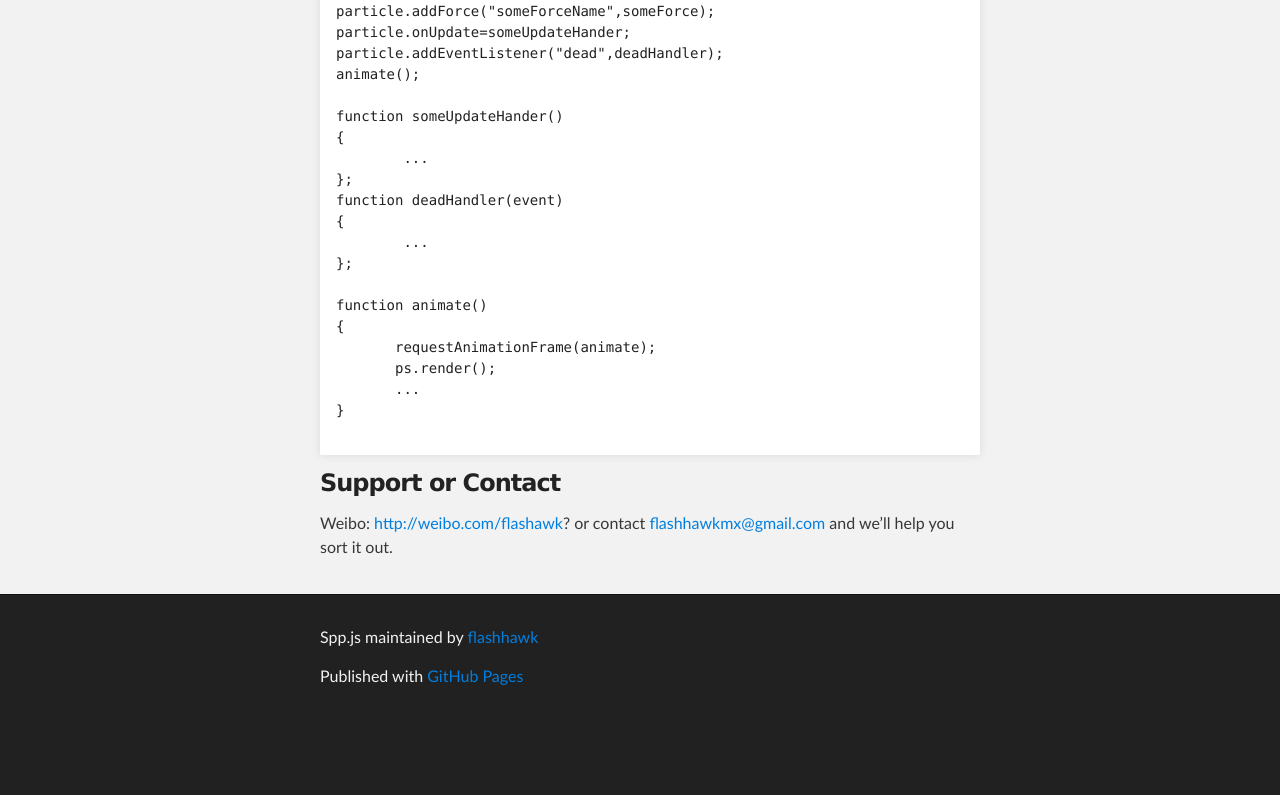
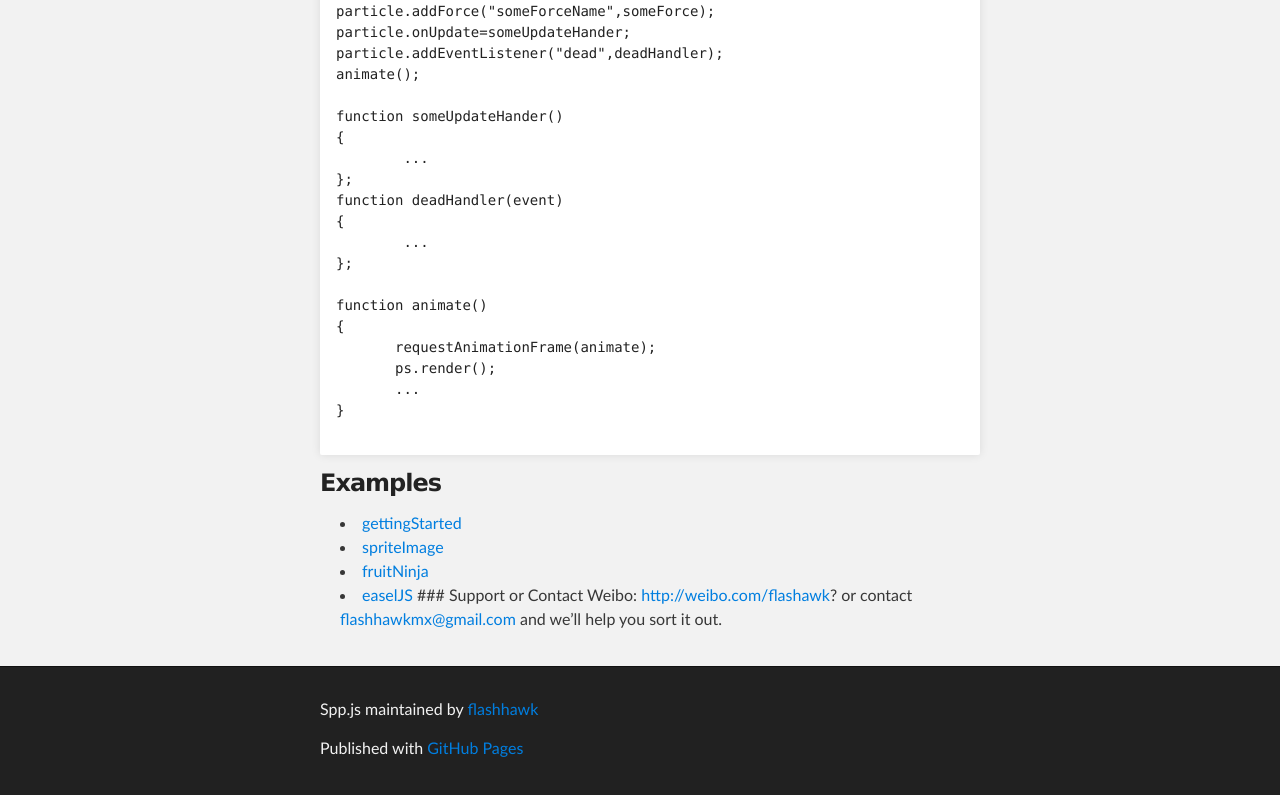
Before and after one commit to flashhawk/spp.js, a plain HTML site: page index.html in a window 1280 px wide. Shown: the part 689-1484 px from the top of the page. Before the commit the page ends 1412 px from the top, so only its background shows below. Drawn offline with Linux system fonts and the light colour scheme.

Commit message:
Create gh-pages branch via GitHub

```diff
--- a/index.html
+++ b/index.html
@@ -73,9 +73,17 @@ function animate()
 
 </code></pre>
 
-<h3>Support or Contact</h3>
+<h3>Examples</h3>
 
-<p>Weibo: <a href="http://weibo.com/flashawk">http://weibo.com/flashawk</a>? or contact <a href="mailto:flashhawkmx@gmail.com">flashhawkmx@gmail.com</a> and we’ll help you sort it out.</p>
+<ul>
+<li><a href="http://flashhawk.github.com/spp.js/examples/gettingStarted/">gettingStarted</a></li>
+<li><a href="http://flashhawk.github.com/spp.js/examples/spriteImage/">spriteImage</a></li>
+<li><a href="http://flashhawk.github.com/spp.js/examples/fruitNinja/">fruitNinja</a></li>
+<li>
+<a href="http://flashhawk.github.com/spp.js/examples/easelJS/">easelJS</a>
+### Support or Contact
+Weibo: <a href="http://weibo.com/flashawk">http://weibo.com/flashawk</a>? or contact <a href="mailto:flashhawkmx@gmail.com">flashhawkmx@gmail.com</a> and we’ll help you sort it out.</li>
+</ul>
       </section>
     </div>
 
```
Also changed, not shown: params.json (+1 -1 lines).
